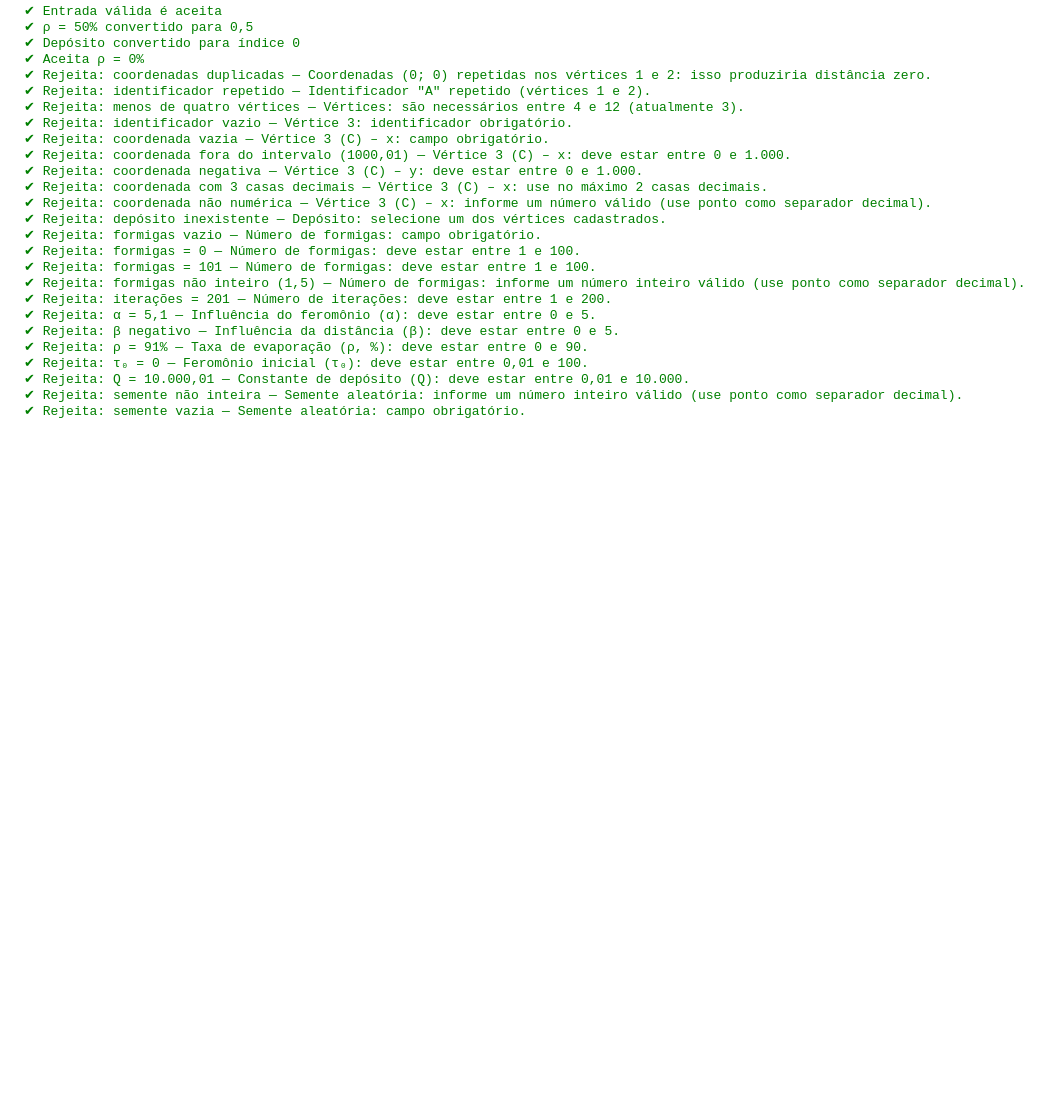
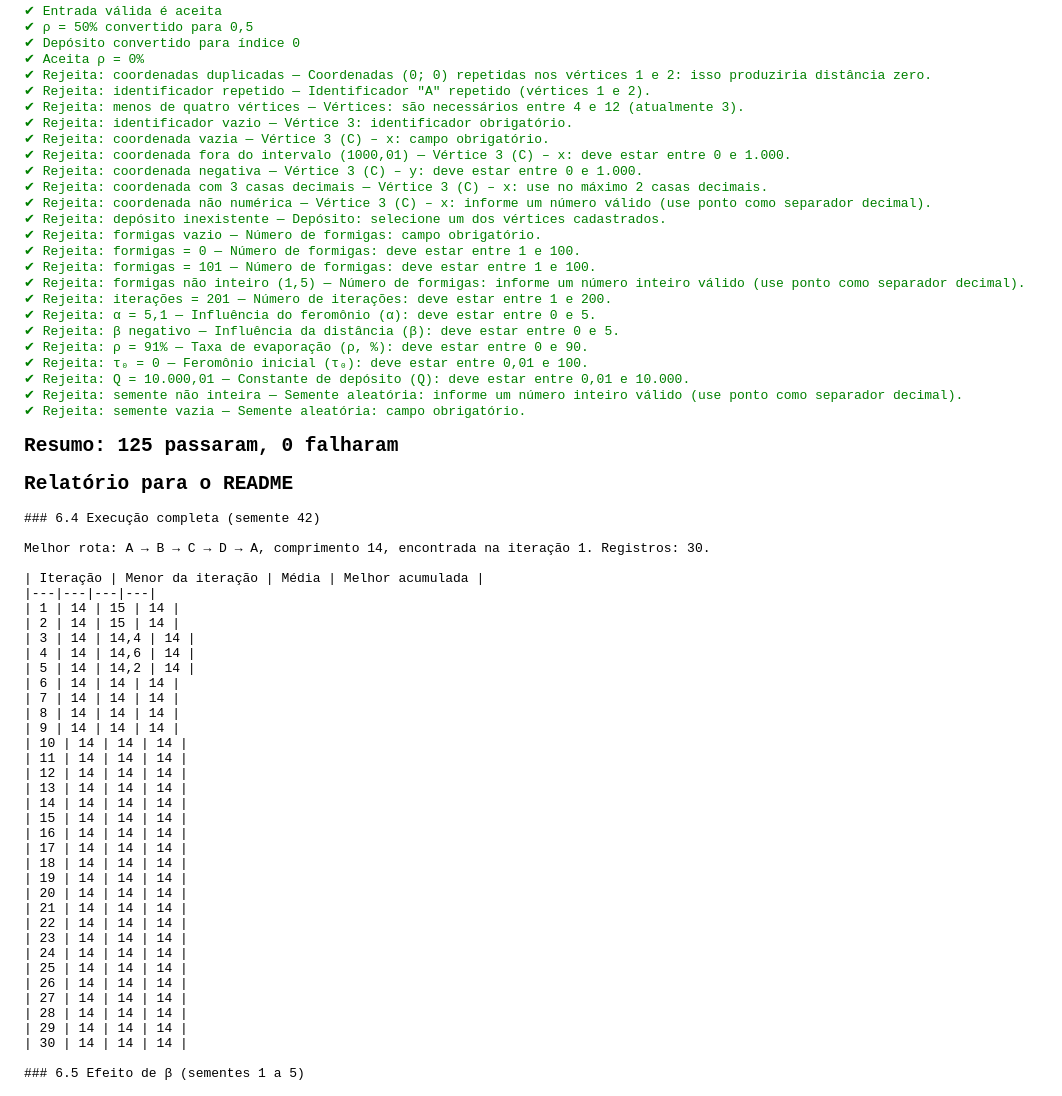
Before and after one commit to YuriGit909/aco-delivery-route, a plain HTML site: page tests.html in a window 1280 px wide. Shown: the part 2795-3891 px from the top of the page, without its empty margins (0-1062 px from the left). Before the commit the page ends 3238 px from the top, so only its background shows below. Drawn offline with Linux system fonts and the light colour scheme.

Commit message:
feat: adiciona direcionamento para a pagina de testes + tabela do relatorio

```diff
--- a/tests.html
+++ b/tests.html
@@ -11,6 +11,8 @@
 <body>
   <h1>Testes de validação</h1>
   <div id="resultados"></div>
+  <h2>Relatório para o README</h2>
+  <pre id="relatorio"></pre>
   <script type="module" src="js/tests.js"></script>
 </body>
 </html>
```
Also changed, not shown: index.html (+1 -0 lines).
